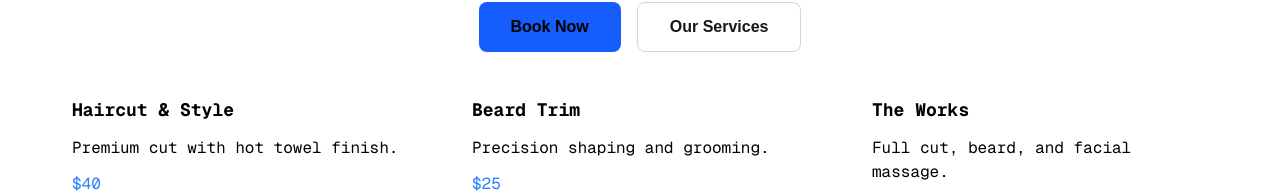
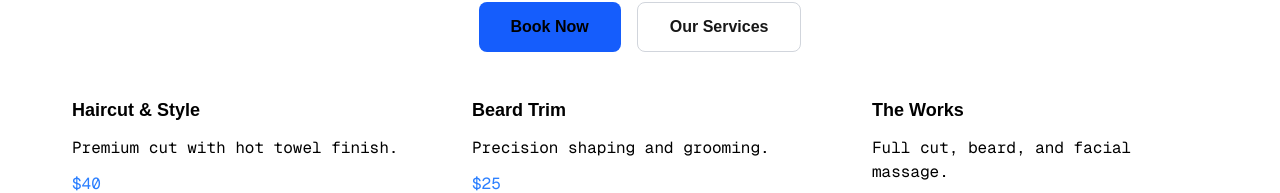
Before and after one commit to Misgana-design/Lead-Gen-SaaS-Next.js, a Next.js app: page / in a window 1280 px wide. Shown: the part 415-608 px from the top of the page. Built offline with nearby package versions, Linux system fonts and the light colour scheme.

Commit message:
Font service card

```diff
--- a/src/Components/ServiceCard.tsx
+++ b/src/Components/ServiceCard.tsx
@@ -8,9 +8,7 @@ export interface Service {
 export default function ServiceCard({ title, description, price }: Service) {
   return (
     <div className="w-90 bg-white rounded-2xl">
-      <div className="my-3 px-3 font-mono font-bold text-lg text-black">
-        {title}
-      </div>
+      <div className="my-3 px-3 font-bold text-lg text-black">{title}</div>
       <div className="my-3 px-3 font-mono text-black">{description}</div>
       <div className="my-3 px-3 font-mono text-blue-500">{price}</div>
     </div>
```
